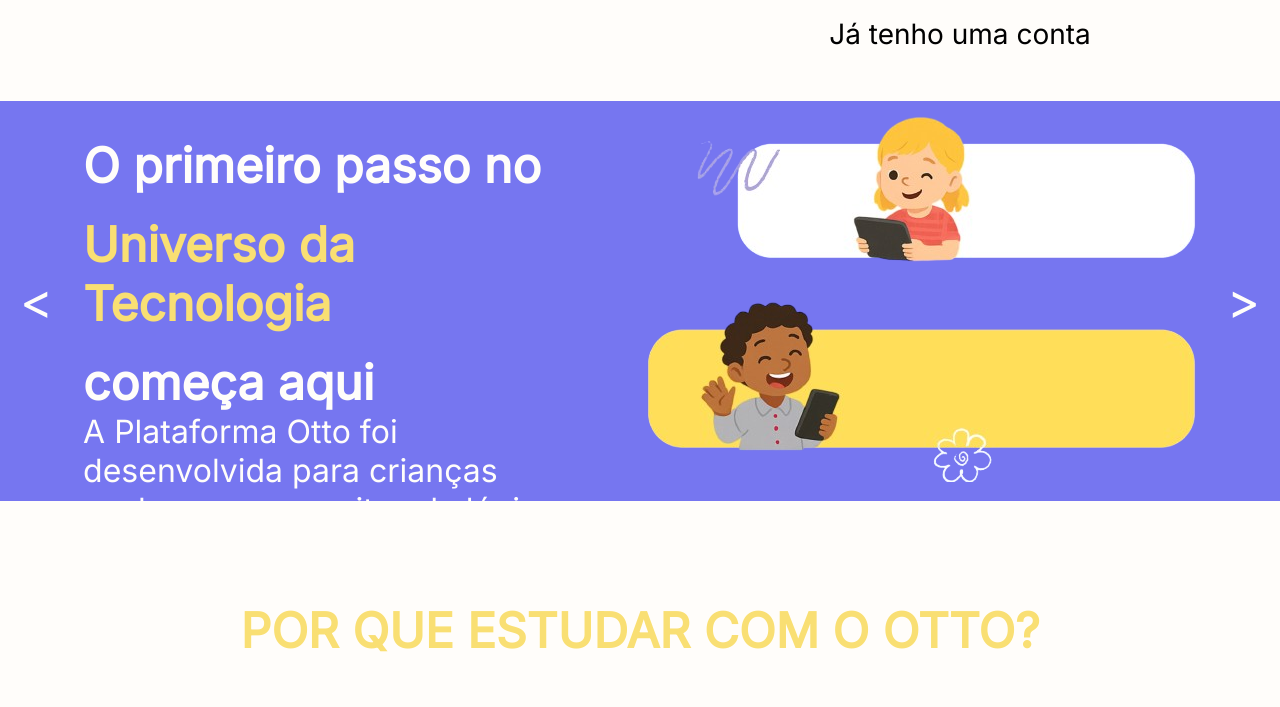
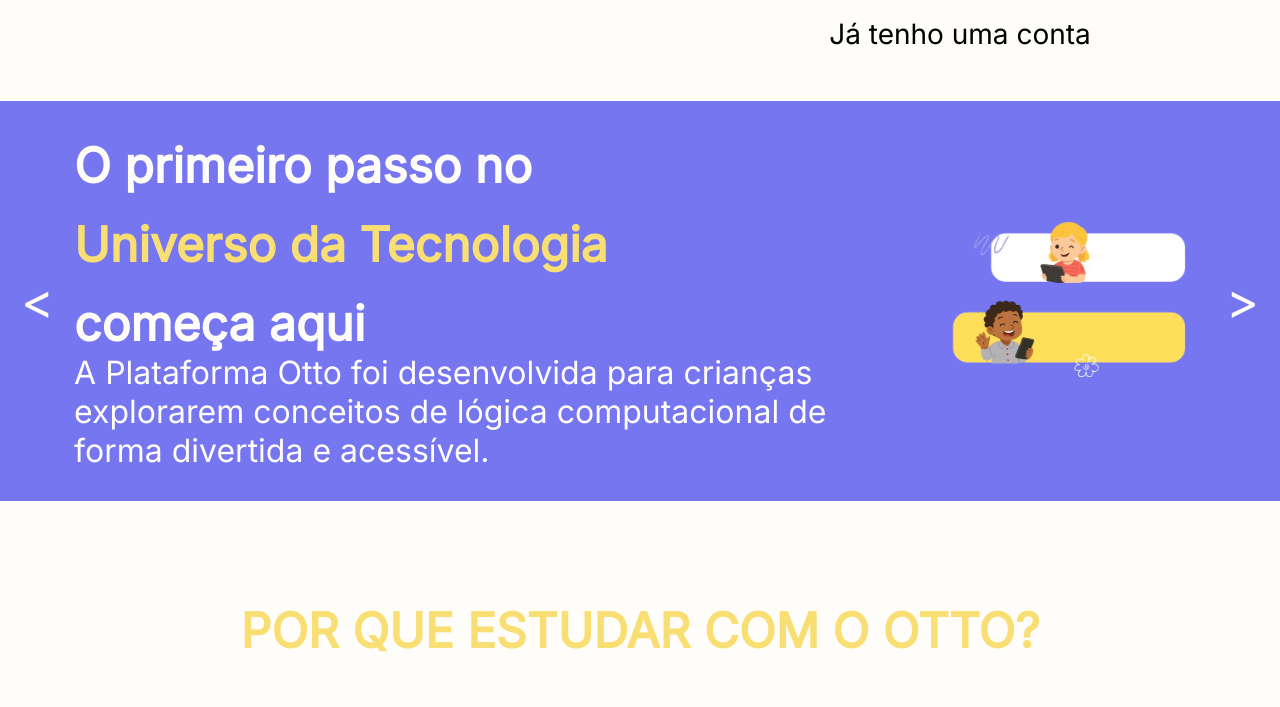
Before and after one commit to ProjAngeloAraujo/TCC---teste, a plain HTML site: page Landing Page/index.html in a window 1280 px wide. Shown: the part 609-1316 px from the top of the page. Drawn offline with Linux system fonts and the light colour scheme.

Commit message:
03/07/2025 "carrossel finalizado"

```diff
--- a/Landing Page/app.js
+++ b/Landing Page/app.js
@@ -1,26 +1,32 @@
-const items = document.querySelectorAll('.item');
-let current = 0;
+const carrosselInner = document.querySelector('.carrossel-inner');
+const items = document.querySelectorAll('.carrossel-inner .item');
+let currentIndex = 0;
 
-function showSlide(index) {
-  items.forEach((item, i) => {
-    item.classList.toggle('active', i === index);
-  });
+function updateSlide() {
+  const width = document.querySelector('.carrossel-viewport').offsetWidth;
+  carrosselInner.style.transform = `translateX(-${currentIndex * width}px)`;
 }
 
-// Botão "Próximo"
+// Avançar
 document.getElementById('next').addEventListener('click', () => {
-  current = (current + 1) % items.length;
-  showSlide(current);
+  currentIndex = (currentIndex + 1) % items.length;
+  updateSlide();
 });
 
-// Botão "Anterior"
+// Voltar
 document.getElementById('prev').addEventListener('click', () => {
-  current = (current - 1 + items.length) % items.length;
-  showSlide(current);
+  currentIndex = (currentIndex - 1 + items.length) % items.length;
+  updateSlide();
 });
 
-// Avanço automático a cada 10 segundos
+// Troca automática a cada 10s
 setInterval(() => {
-  current = (current + 1) % items.length;
-  showSlide(current);
-}, 10000); // 10000ms = 10 segundos
+  currentIndex = (currentIndex + 1) % items.length;
+  updateSlide();
+}, 10000);
+
+// Ajustar ao redimensionar
+window.addEventListener('resize', updateSlide);
+
+// Inicializar
+updateSlide();
--- a/Landing Page/index.html
+++ b/Landing Page/index.html
@@ -30,10 +30,11 @@
             </section>
             <section class="carrossel">
                 <div class="carrossel-container">
-                    <button id="prev" class="carrosel-button"><</button>
+                    <button id="prev" class="carrosel-button">&lt;</button>
 
-                    <div class="carrossel">
-                        <div class="item active">
+                    <div class="carrossel-viewport">
+                    <div class="carrossel-inner">
+                        <div class="item">
                         <div class="carrosel-slide-info">
                             <h2>O primeiro passo no <span>Universo da Tecnologia</span> começa aqui</h2>
                             <p>A Plataforma Otto foi desenvolvida para crianças explorarem conceitos de lógica computacional de forma divertida e acessível.</p>
@@ -70,10 +71,12 @@
                         </div>
                         </div>
                     </div>
+                    </div>
 
-                    <button id="next" class="carrosel-button">></button>
+                    <button id="next" class="carrosel-button">&gt;</button>
                 </div>
                 </section>
+
             <section class="informações">
                 <h2>POR QUE ESTUDAR COM O OTTO?</h2>
                 <div class="informações-container">
--- a/Landing Page/style.css
+++ b/Landing Page/style.css
@@ -107,18 +107,29 @@ nav{
 .carrossel-container {
   display: flex;
   align-items: center;
-  gap: 10px;
   background-color: #7676F0;
+  width: 100%;
+  padding: 0 21px;
+}
+
+.carrossel-viewport {
+  overflow: hidden;
   width: 100%;
 }
 
-.carrossel {
+.carrossel-inner {
+  display: flex;
+  transition: transform 0.5s ease-in-out;
   width: 100%;
+}
+
+.item {
+  flex: 0 0 100%;
   height: 50vh;
-  overflow: hidden;
-  position: relative;
-  padding: 0 20px;
   background-color: #7676F0;
+  display: flex;
+  justify-content: center;
+  align-items: center;
 }
 
 .carrosel-button{
@@ -128,33 +139,13 @@ nav{
     color: #FFFDFA;
 }
 
-.item {
-  position: absolute;
-  width: 100%;
-  height: 100%;
-  background-color: #7676F0;
-  display: none;
-  justify-content: center;
-  align-items: center;
-  font-size: 24px;
-  transition: all 0.5s ease;
-  pointer-events: none;
-}
-
-.item.active {
-  opacity: 1;
-  pointer-events: auto;
-  z-index: 1;
-  display: flex;
-}
-
 .carrosel-slide-info{
     height: 100%;
     display: flex;
     justify-content: center;
     flex-direction: column;
     justify-content: space-between;
-    padding: 3% 0;
+    padding: 3% 20px;
     color: #FFFDFA;
 }
 
@@ -180,6 +171,12 @@ nav{
 .carrosel-slide-img{
     padding: 40px;
 }
+
+.carrosel-slide-img img{
+    width: 100%;
+    height: 100%;
+}
+
 /*informações*/
 .informações{
     display: flex;
```
Lines whose indentation alone changed are shown as unchanged.
